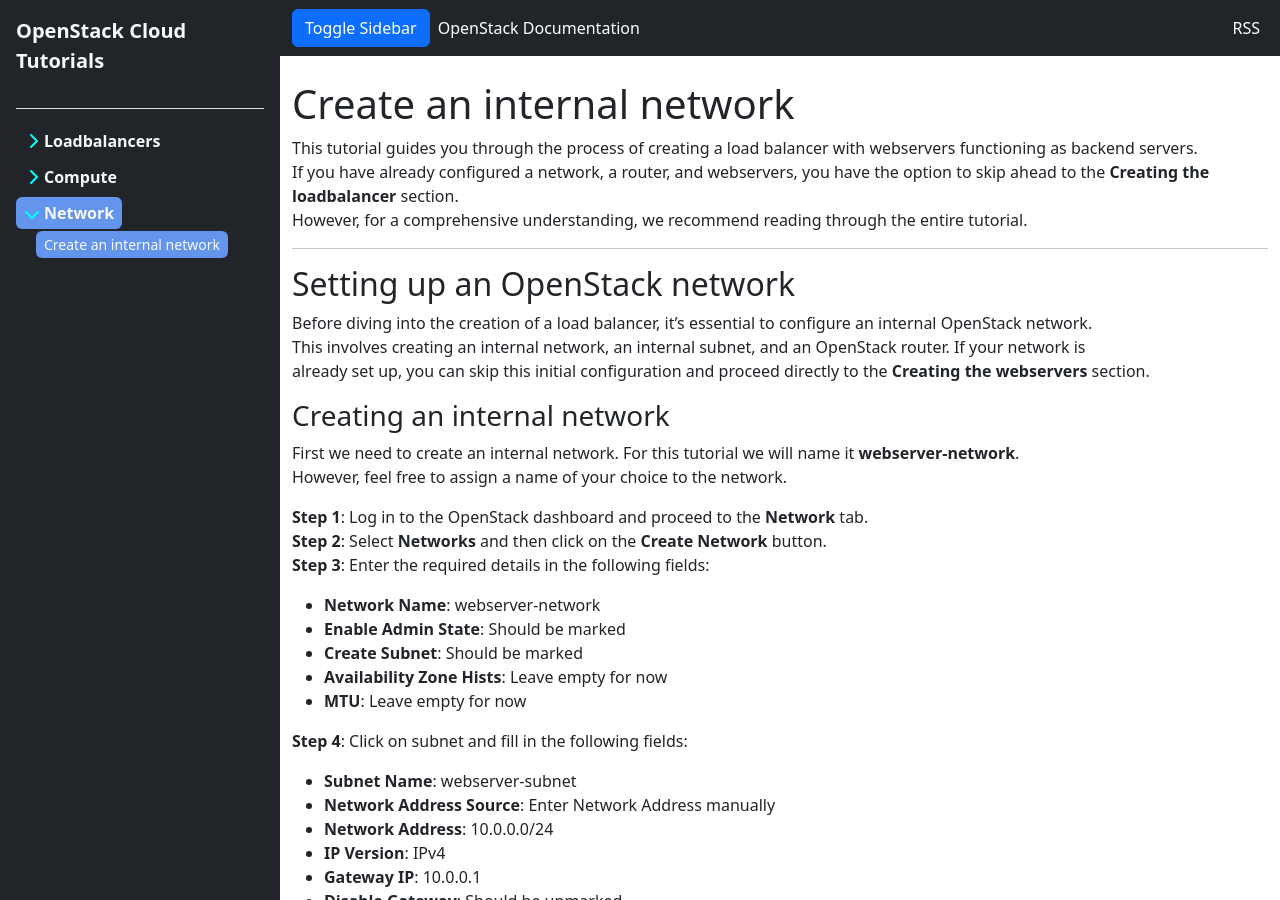
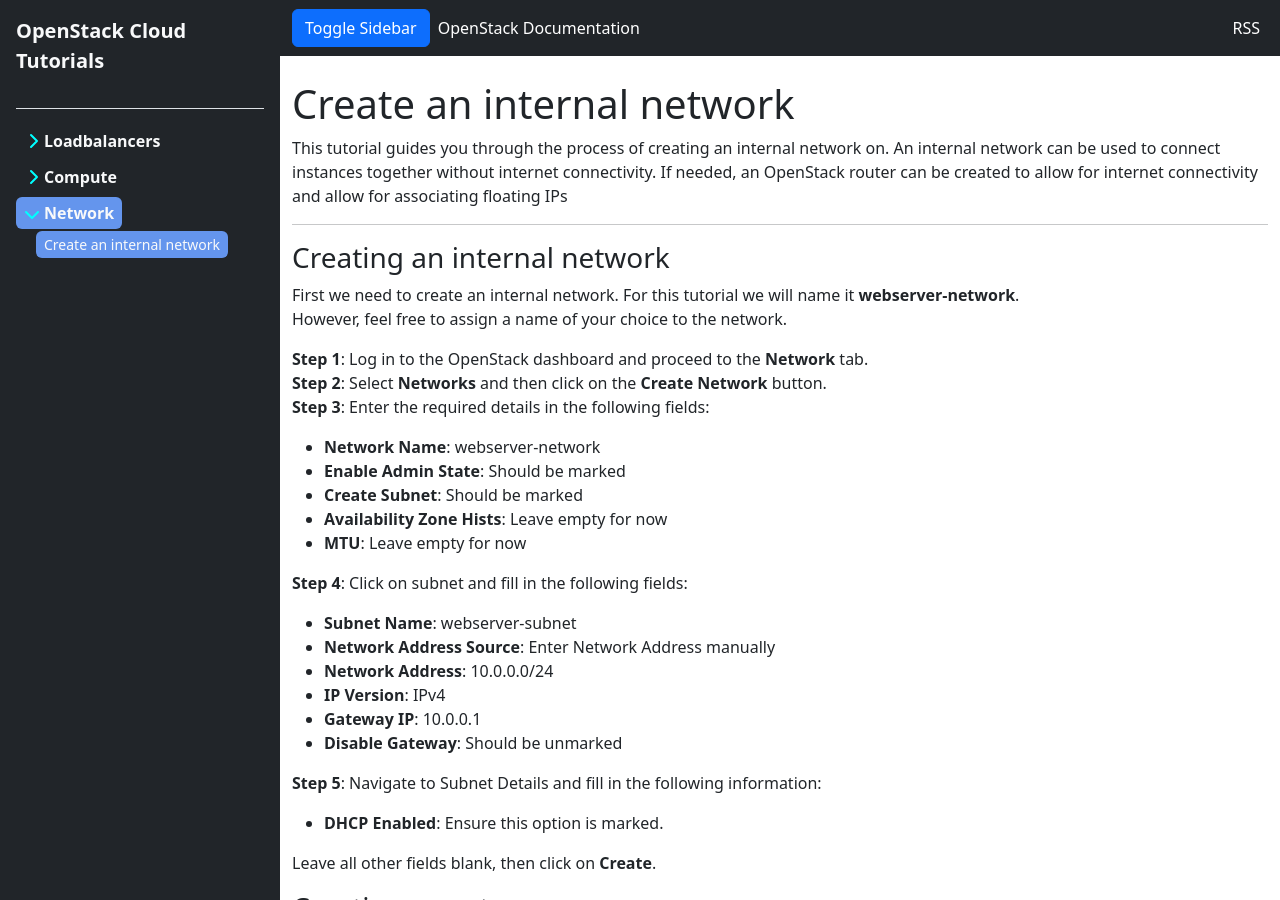
Before and after one commit to bkranendonk/OpenStack-Docs, a Jekyll site: the page built from _posts/network/2023-12-19-create-an-internal-network.md, in a window 1280 px wide and 900 px high. Built offline with Jekyll 4.4.1, drawn with Linux system fonts in a browser that asks for light colours.

Commit message:
update page

```diff
--- a/_posts/network/2023-12-19-create-an-internal-network.md
+++ b/_posts/network/2023-12-19-create-an-internal-network.md
@@ -4,16 +4,12 @@
 page_title: Create an internal network
 ---
 
-This tutorial guides you through the process of creating a load balancer with webservers functioning as backend servers.
-If you have already configured a network, a router, and webservers, you have the option to skip ahead to the  **Creating the loadbalancer** section.
-However, for a comprehensive understanding, we recommend reading through the entire tutorial.
+This tutorial guides you through the process of creating an internal network on.
+An internal network can be used to connect instances together without internet connectivity.
+If needed, an OpenStack router can be created to allow for internet connectivity and allow for associating floating IPs
 
 ---
 
-## Setting up an OpenStack network
-Before diving into the creation of a load balancer, it's essential to configure an internal OpenStack network.
-This involves creating an internal network, an internal subnet, and an OpenStack router. If your network is
-already set up, you can skip this initial configuration and proceed directly to the **Creating the webservers** section.
 
 ### Creating an internal network
 First we need to create an internal network. For this tutorial we will name it **webserver-network**.
```
